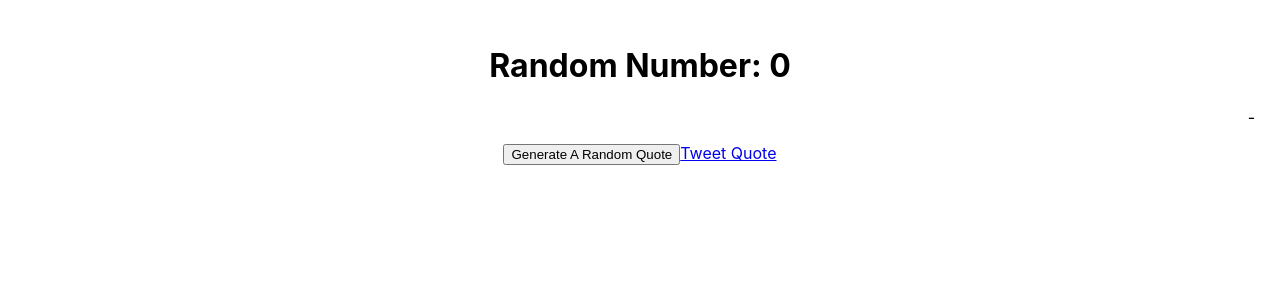
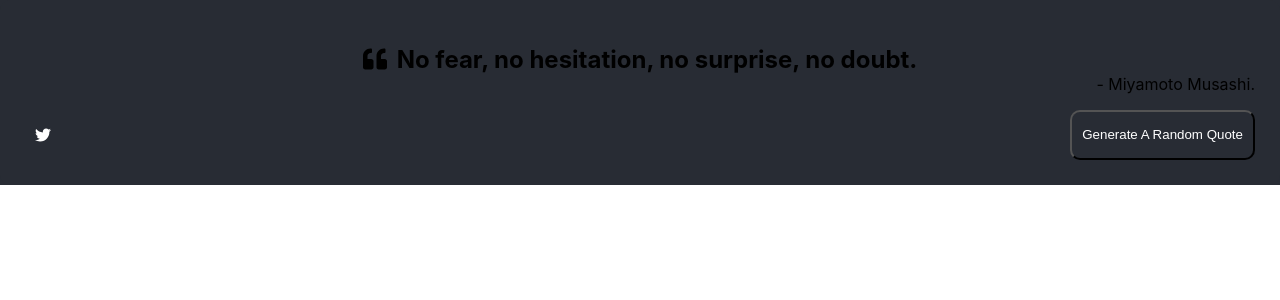
Before and after one commit to ryang223/random-quote-machine, a React (Create React App) app: page / in a window 1280 px wide. Shown: the top 300 px of the page. Built offline with nearby package versions, Linux system fonts and the light colour scheme; no server answers.

Commit message:
Complete functionality and surface level detail complete. SCSS still needs rearranging.

```diff
--- a/package.json
+++ b/package.json
@@ -3,6 +3,11 @@
   "version": "0.1.0",
   "private": true,
   "dependencies": {
+    "@fortawesome/fontawesome-svg-core": "^1.2.36",
+    "@fortawesome/free-brands-svg-icons": "^5.15.4",
+    "@fortawesome/free-regular-svg-icons": "^5.15.4",
+    "@fortawesome/free-solid-svg-icons": "^5.15.4",
+    "@fortawesome/react-fontawesome": "^0.1.15",
     "@testing-library/jest-dom": "^5.11.4",
     "@testing-library/react": "^11.1.0",
     "@testing-library/user-event": "^12.1.10",
--- a/public/index.html
+++ b/public/index.html
@@ -16,7 +16,6 @@
     <title>React App</title>
   </head>
   <body>
-    <noscript>You need to enable JavaScript to run this app.</noscript>
     <div id="root"></div>
 
     <script src = "https://cdn.freecodecamp.org/testable-projects-fcc/v1/bundle.js"></script>
--- a/src/App.js
+++ b/src/App.js
@@ -1,17 +1,18 @@
-import React, { useState } from 'react';
-import  { useEffect } from 'react';
+import react, { useState, useEffect } from 'react';
 import './App.scss';
-
+import COLORS_ARRAY from "./colorsArray"
+import { FontAwesomeIcon } from '@fortawesome/react-fontawesome'
+import { faTwitter } from '@fortawesome/free-brands-svg-icons'
+import { faQuoteLeft } from '@fortawesome/free-solid-svg-icons'
 
 let quoteDBUrl = "https://raw.githubusercontent.com/ryang223/random-quote-machine/main/quotes.json"
 
-
 function App() {
-  const [quote, setQuote] = useState()
-  const [author, setAuthor] = useState()
+  const[quote, setQuote] = useState("No fear, no hesitation, no surprise, no doubt.")
+  const[author, setAuthor] = useState("Miyamoto Musashi.")
   const [randomNumber, setRandomNumber] = useState(0)
-  const [quotesArray, setQuotesArray] = useState
-  (null)
+  const [quotesArray, setQuotesArray] = useState(null)
+  const [accentColor, setAccentColor] = useState('#282c34')
 
   const fetchQuotes = async (url) => {
     const response = await fetch(url)
@@ -19,37 +20,35 @@ function App() {
     setQuotesArray(parsedJSON.quotes)
     console.log(parsedJSON)
   }
-    useEffect(() => {
-        fetchQuotes(quoteDBUrl)
-    }, [quoteDBUrl])
 
+  useEffect(()=> {
+    fetchQuotes(quoteDBUrl)
+  }, [quoteDBUrl])
 
   const getRandomQuote = () => {
     let randomInteger = Math.floor(quotesArray.length * Math.random())
     setRandomNumber(randomInteger)
+    setAccentColor(COLORS_ARRAY[randomInteger])
     setQuote(quotesArray[randomInteger].quote)
     setAuthor(quotesArray[randomInteger].author)
-
   }
 
-  return (
-    <div className="App">
-      <header className="App-header">
-        <div id = "quote-box">
-        <h1>Random Number: {randomNumber}</h1>
-        <p id="text">
-          {quote}
-        </p>
-        <p id="author">
-           - {author}
-           </p>
-           <button id="new-quote" onClick={() => getRandomQuote()}> Generate A Random Quote
-           </button>
-           <a id="tweet-quote" href=
-           {encodeURI(`https://twitter.com/intent/tweet?text=${quote} -${author}`)}>Tweet Quote</a>
+
+return (
+  <div className="App">
+    <header className="App-header" style={{ backgroundColor: accentColor }} >
+      <div id ="quote-box" style={{ backgroundColor: accentColor }}>
+        <h2 id ="text">
+          <span id="quote-icon"><FontAwesomeIcon icon={faQuoteLeft}/></span>{quote}
+        </h2>
+        <p id="author">- {author}</p>
+        <div className="buttons">
+          <a id="tweet-quote" style={{ backgroundColor: accentColor }} href={encodeURI(`https://twitter.com/intent/tweet?hashtags=quotes&related=freecodecamp&text={quote} -${author}`)}><FontAwesomeIcon icon={faTwitter} /></a>
+          <button id="new-quote" style={{ backgroundColor: accentColor }} onClick={() => getRandomQuote()}>Generate A Random Quote</button>
         </div>
-      </header>
-    </div>
+      </div>
+    </header>
+  </div>
   );
 }
 
--- /dev/null
+++ b/src/colorsArray.js
@@ -0,0 +1,12 @@
+const COLORS_ARRAY = ['#FF6633', '#FFB399', '#FF33FF', '#FFFF99', '#00B3E6',
+'#E6B333', '#3366E6', '#999966', '#99FF99', '#B34D4D',
+'#80B300', '#809900', '#E6B3B3', '#6680B3', '#66991A',
+'#FF99E6', '#CCFF1A', '#FF1A66', '#E6331A', '#33FFCC',
+'#66994D', '#B366CC', '#4D8000', '#B33300', '#CC80CC',
+'#66664D', '#991AFF', '#E666FF', '#4DB3FF', '#1AB399',
+'#E666B3', '#33991A', '#CC9999', '#B3B31A', '#00E680',
+'#4D8066', '#809980', '#E6FF80', '#1AFF33', '#999933',
+'#FF3380', '#CCCC00', '#66E64D', '#4D80CC', '#9900B3',
+'#E64D66', '#4DB380', '#FF4D4D', '#99E6E6', '#6666FF'];
+
+export default COLORS_ARRAY;
```
Also changed, not shown: 1 other file (tests, documents, lock files or other folders).
